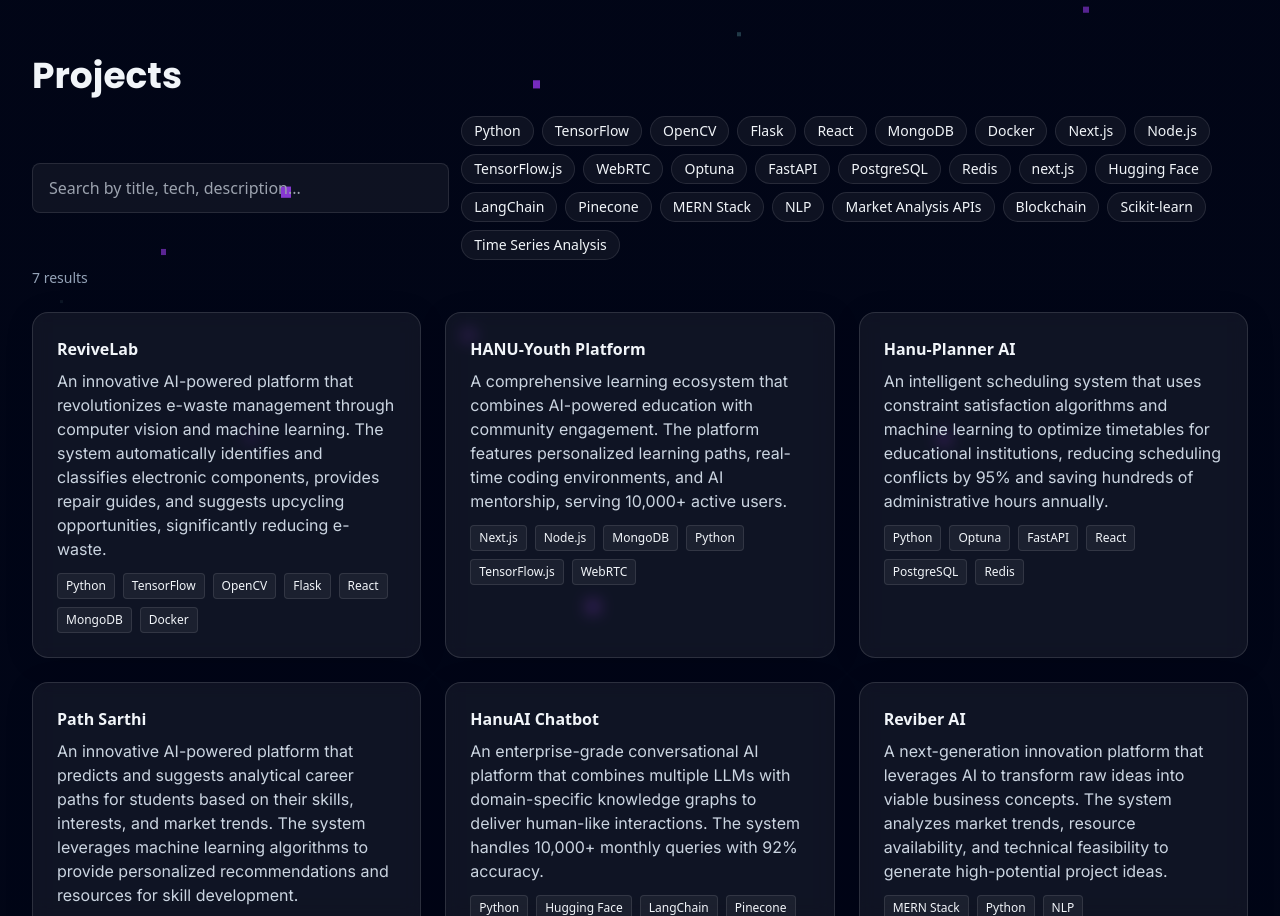
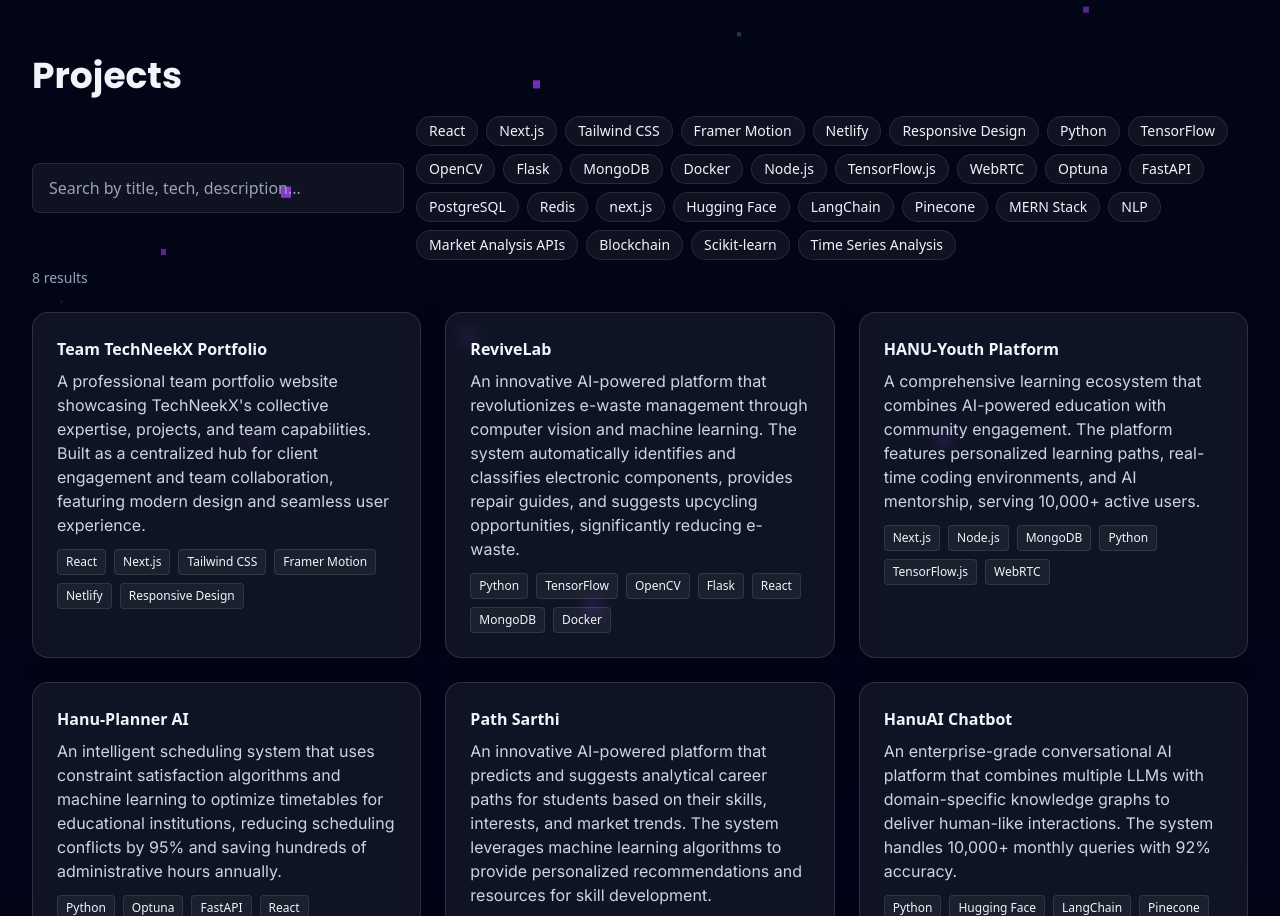
Before and after one commit to sarthaksinghaniya/My-Portfolio, a React (Vite) app: page / in a window 1280 px wide. Shown: the part 2724-3640 px from the top of the page. Built offline with nearby package versions, Linux system fonts and the light colour scheme.

Commit message:
added team portfolio in project

```diff
--- a/src/data/content.js
+++ b/src/data/content.js
@@ -81,6 +81,19 @@ export const skills = {
 }
 
 export const projects = [
+  {
+    title: 'Team TechNeekX Portfolio',
+    description: 'A professional team portfolio website showcasing TechNeekX\'s collective expertise, projects, and team capabilities. Built as a centralized hub for client engagement and team collaboration, featuring modern design and seamless user experience.',
+    tech: ['React', 'Next.js', 'Tailwind CSS', 'Framer Motion', 'Netlify', 'Responsive Design'],
+    link: 'https://teamtechneekx.netlify.app',
+    highlights: [
+      'Founded and led the entire project from concept to deployment',
+      'Designed and implemented AI/ML solutions for team showcase',
+      'Created responsive, accessible interface with modern animations',
+      'Established scalable architecture for team collaboration features',
+      'Integrated real-time communication and project management tools'
+    ]
+  },
   {
     title: 'ReviveLab',
     description: 'An innovative AI-powered platform that revolutionizes e-waste management through computer vision and machine learning. The system automatically identifies and classifies electronic components, provides repair guides, and suggests upcycling opportunities, significantly reducing e-waste.',
```
